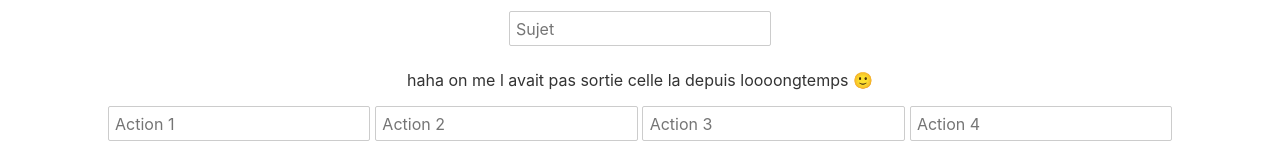
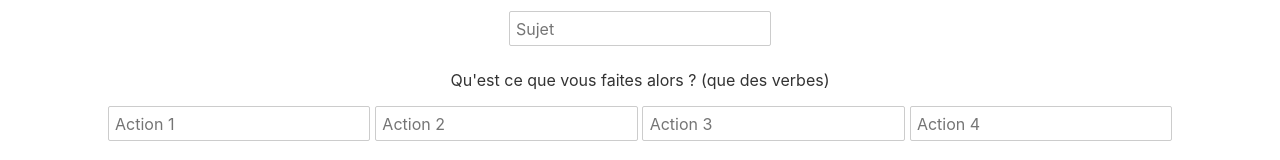
Before and after one commit to LouisHrg/serieusement, a Svelte app: page / in a window 1280 px wide. Shown: the part 253-413 px from the top of the page. Built offline with nearby package versions, Linux system fonts and the light colour scheme.

Commit message:
fix: wlh jsuis debile

```diff
--- a/src/App.svelte
+++ b/src/App.svelte
@@ -21,7 +21,7 @@
 	<h1>Sérieusement ^^</h1>
 	<h3>haha on me l avait pas sortie celle la depuis loooongtemps 🙂</h3>
 	<p>Qu'est ce que vous n'etes pas ? </p><input type="text" bind:value={subject} placeholder="Sujet"/>
-	<p>haha on me l avait pas sortie celle la depuis loooongtemps 🙂</p>
+	<p>Qu'est ce que vous faites alors ? (que des verbes)</p>
 	<input type="text" bind:value={action1} placeholder="Action 1"/>
 	<input type="text" bind:value={action2} placeholder="Action 2"/>
 	<input type="text" bind:value={action3} placeholder="Action 3"/>
```
